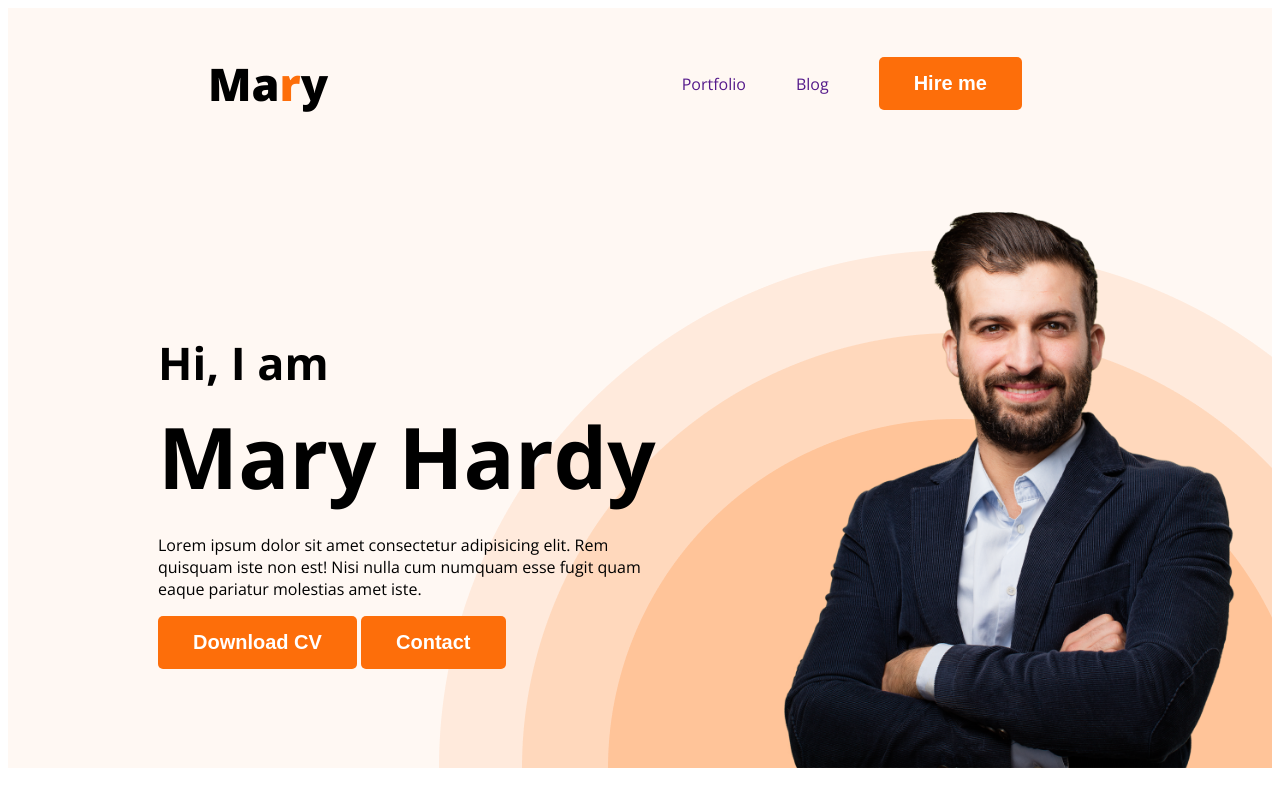
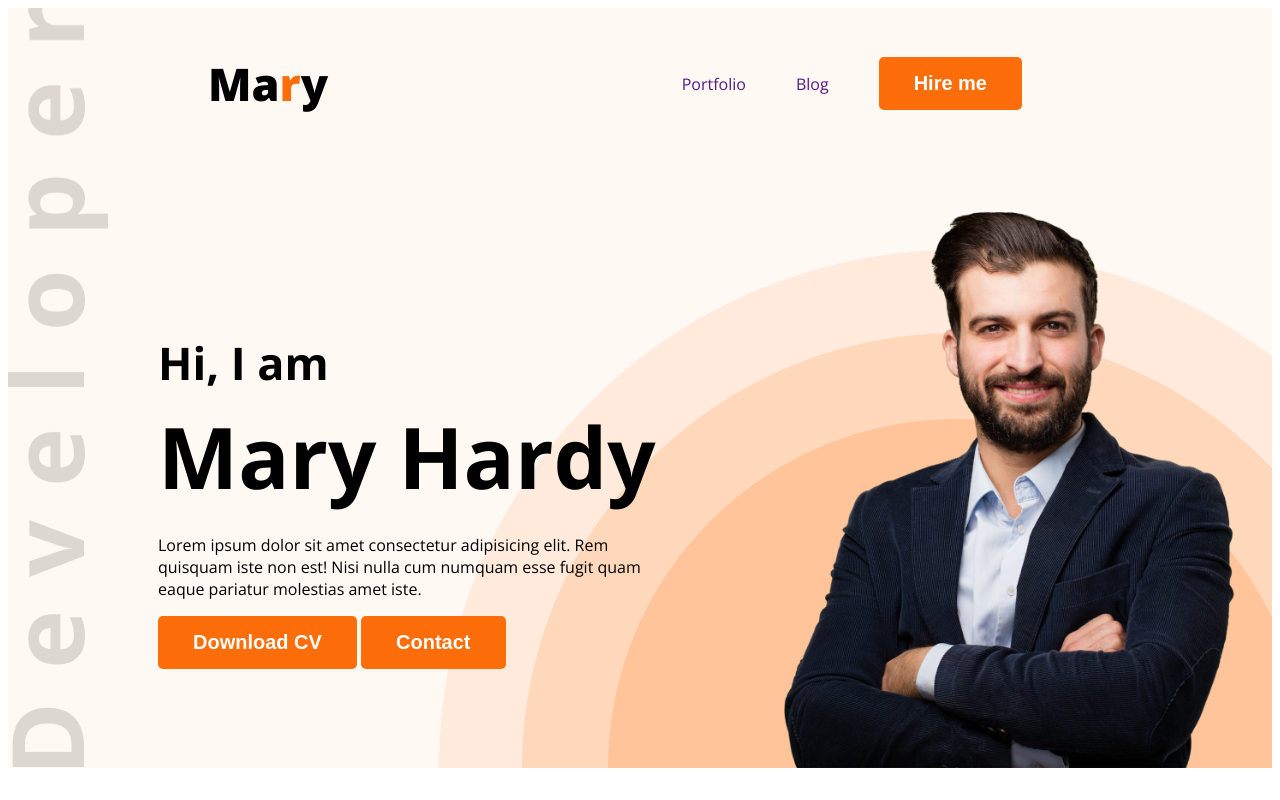
Before and after one commit to Fahmida-Faiza/webdeveloper-portfolio, a plain HTML site: page index.html in a window 1280 px wide. Shown: the top 800 px of the page. Drawn offline with nearby package versions, Linux system fonts and the light colour scheme; files whose address does not match are found by name.

Commit message:
Fully complete

```diff
--- a/style.css
+++ b/style.css
@@ -44,9 +44,9 @@ nav a{
 /* header */
 .header{
     background-color:#FFF8F3 ;
-    background-image: url('./images/header_bg.png');
+    background-image: url('./images/header_bg.png'), url('./images/developer.png');
     background-repeat: no-repeat;
-    background-position: bottom right;
+    background-position: bottom right,bottom left;
 }
 
 .banner{
@@ -138,11 +138,12 @@ main section{
    color:#757575;
    height: 200px;
 }
+/* resume */
 
 .resume-column{
 
     font-size: 30px;
-    font-weight:700 ;
+    font-weight:700;
 
 }
 
```
Also changed, not shown: index.html (+2 -1 lines).
